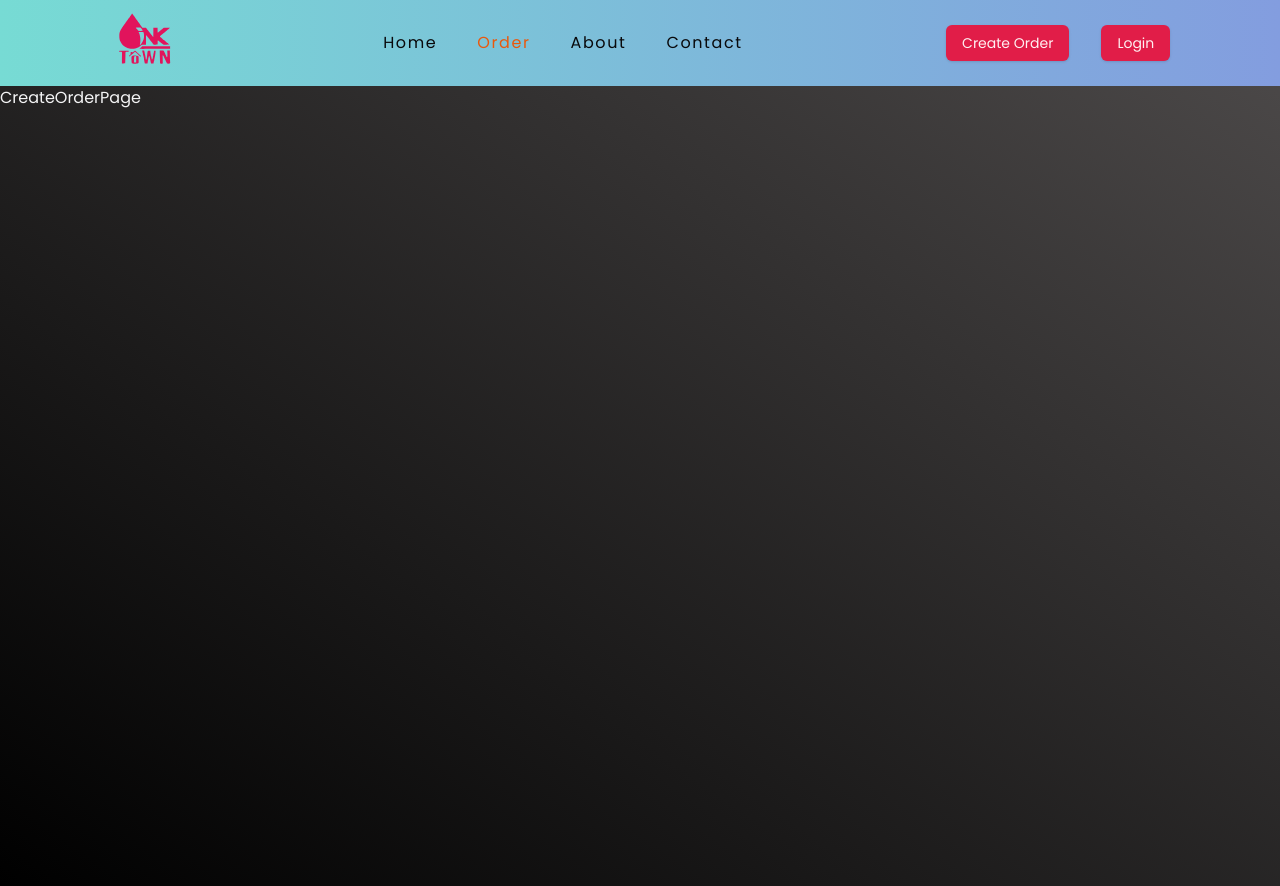
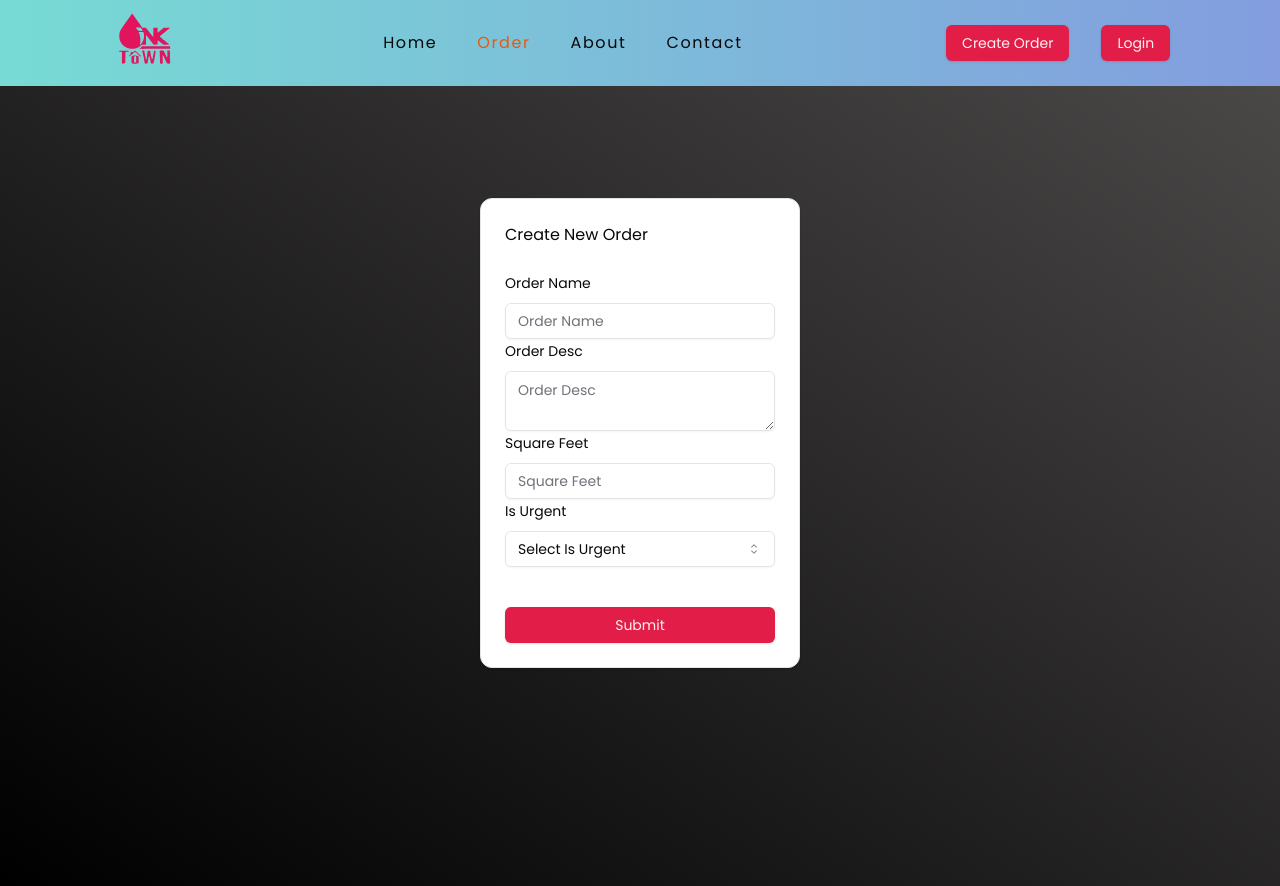
Before and after one commit to rak626/PressioUI, a Next.js app in the folder pressio/: page /order/createorder in a window 1280 px wide. Built offline with nearby package versions, Linux system fonts and the light colour scheme.

Commit message:
create new order first part done

```diff
--- a/pressio/package.json
+++ b/pressio/package.json
@@ -9,6 +9,7 @@
     "lint": "next lint"
   },
   "dependencies": {
+    "@hookform/resolvers": "^3.3.4",
     "@radix-ui/react-checkbox": "^1.0.4",
     "@radix-ui/react-dialog": "^1.0.5",
     "@radix-ui/react-dropdown-menu": "^2.0.6",
@@ -27,6 +28,7 @@
     "next-themes": "^0.3.0",
     "react": "^18",
     "react-dom": "^18",
+    "react-hook-form": "^7.51.4",
     "tailwind-merge": "^2.3.0",
     "tailwindcss-animate": "^1.0.7",
     "zod": "^3.23.8"
--- a/pressio/src/app/(home)/order/(order)/createorder/page.tsx
+++ b/pressio/src/app/(home)/order/(order)/createorder/page.tsx
@@ -1,9 +1,143 @@
-import React from 'react'
+'use client'
+import { Button } from '@/components/ui/button'
+import { Card, CardContent, CardFooter, CardHeader } from '@/components/ui/card'
+import {
+  Form,
+  FormControl,
+  FormField,
+  FormItem,
+  FormLabel,
+  FormMessage,
+} from '@/components/ui/form'
+import { Input } from '@/components/ui/input'
+import {
+  Select,
+  SelectContent,
+  SelectItem,
+  SelectTrigger,
+  SelectValue,
+} from '@/components/ui/select'
+import { Textarea } from '@/components/ui/textarea'
+import { CreateOrderFormSchema } from '@/lib/types/from-schema'
+import { zodResolver } from '@hookform/resolvers/zod'
+import { useForm } from 'react-hook-form'
+import { z } from 'zod'
+const CreateOrderPage = () => {
+  const form = useForm<z.infer<typeof CreateOrderFormSchema>>({
+    resolver: zodResolver(CreateOrderFormSchema),
+    defaultValues: {
+      orderName: '',
+      orderDesc: '',
+      isUrgent: false,
+    },
+  })
 
-const CreateOrderPage = () => {
+  const submitHandler = (data: z.infer<typeof CreateOrderFormSchema>) => {
+    console.log('data .. . ... ')
+    console.log({ data })
+  }
   return (
-	<section className='min-h-screen text-secondary'>
-    CreateOrderPage</section>
+    <main className=" w-1/4 mx-auto min-h-screen py-[7rem]">
+      <Card className="">
+        <CardHeader>Create New Order</CardHeader>
+        <Form {...form}>
+          <form
+            onSubmit={form.handleSubmit(submitHandler)}
+            className="flex flex-col gap-4 "
+          >
+            <CardContent>
+              <FormField
+                control={form.control}
+                name="orderName"
+                render={({ field }) => {
+                  return (
+                    <FormItem>
+                      <FormLabel>Order Name</FormLabel>
+                      <FormControl>
+                        <Input
+                          placeholder="Order Name"
+                          type="text"
+                          {...field}
+                        />
+                      </FormControl>
+                      <FormMessage />
+                    </FormItem>
+                  )
+                }}
+              />
+              <FormField
+                control={form.control}
+                name="orderDesc"
+                render={({ field }) => {
+                  return (
+                    <FormItem>
+                      <FormLabel>Order Desc</FormLabel>
+                      <FormControl>
+                        <Textarea placeholder="Order Desc" {...field} />
+                      </FormControl>
+                      <FormMessage />
+                    </FormItem>
+                  )
+                }}
+              />
+              <FormField
+                control={form.control}
+                name="squareFeet"
+                render={({ field }) => {
+                  return (
+                    <FormItem>
+                      <FormLabel>Square Feet</FormLabel>
+                      <FormControl>
+                        <Input
+                          placeholder="Square Feet"
+                          type="number"
+                          onChange={(data) =>
+                            field.onChange(Number(data.target.value))
+                          }
+                        />
+                      </FormControl>
+                      <FormMessage />
+                    </FormItem>
+                  )
+                }}
+              />
+              <FormField
+                control={form.control}
+                name="isUrgent"
+                render={({ field }) => {
+                  return (
+                    <FormItem>
+                      <FormLabel>Is Urgent</FormLabel>
+                      <Select
+                        onValueChange={(data) =>
+                          field.onChange(data === 'true' ? true : false)
+                        }
+                      >
+                        <FormControl>
+                          <SelectTrigger>
+                            <SelectValue placeholder="Select Is Urgent" />
+                          </SelectTrigger>
+                        </FormControl>
+                        <SelectContent>
+                          <SelectItem value={'true'}>Yes</SelectItem>
+                          <SelectItem value={'false'}>No</SelectItem>
+                        </SelectContent>
+                      </Select>
+                      <FormMessage />
+                    </FormItem>
+                  )
+                }}
+              />
+            </CardContent>
+            <CardFooter>
+              <Button type="submit" className="w-full">
+                Submit
+              </Button>
+            </CardFooter>
+          </form>
+        </Form>
+      </Card>
+    </main>
   )
 }
 
--- /dev/null
+++ b/pressio/src/components/ui/form.tsx
@@ -0,0 +1,176 @@
+import * as React from "react"
+import * as LabelPrimitive from "@radix-ui/react-label"
+import { Slot } from "@radix-ui/react-slot"
+import {
+  Controller,
+  ControllerProps,
+  FieldPath,
+  FieldValues,
+  FormProvider,
+  useFormContext,
+} from "react-hook-form"
+
+import { cn } from "@/lib/utils"
+import { Label } from "@/components/ui/label"
+
+const Form = FormProvider
+
+type FormFieldContextValue<
+  TFieldValues extends FieldValues = FieldValues,
+  TName extends FieldPath<TFieldValues> = FieldPath<TFieldValues>
+> = {
+  name: TName
+}
+
+const FormFieldContext = React.createContext<FormFieldContextValue>(
+  {} as FormFieldContextValue
+)
+
+const FormField = <
+  TFieldValues extends FieldValues = FieldValues,
+  TName extends FieldPath<TFieldValues> = FieldPath<TFieldValues>
+>({
+  ...props
+}: ControllerProps<TFieldValues, TName>) => {
+  return (
+    <FormFieldContext.Provider value={{ name: props.name }}>
+      <Controller {...props} />
+    </FormFieldContext.Provider>
+  )
+}
+
+const useFormField = () => {
+  const fieldContext = React.useContext(FormFieldContext)
+  const itemContext = React.useContext(FormItemContext)
+  const { getFieldState, formState } = useFormContext()
+
+  const fieldState = getFieldState(fieldContext.name, formState)
+
+  if (!fieldContext) {
+    throw new Error("useFormField should be used within <FormField>")
+  }
+
+  const { id } = itemContext
+
+  return {
+    id,
+    name: fieldContext.name,
+    formItemId: `${id}-form-item`,
+    formDescriptionId: `${id}-form-item-description`,
+    formMessageId: `${id}-form-item-message`,
+    ...fieldState,
+  }
+}
+
+type FormItemContextValue = {
+  id: string
+}
+
+const FormItemContext = React.createContext<FormItemContextValue>(
+  {} as FormItemContextValue
+)
+
+const FormItem = React.forwardRef<
+  HTMLDivElement,
+  React.HTMLAttributes<HTMLDivElement>
+>(({ className, ...props }, ref) => {
+  const id = React.useId()
+
+  return (
+    <FormItemContext.Provider value={{ id }}>
+      <div ref={ref} className={cn("space-y-2", className)} {...props} />
+    </FormItemContext.Provider>
+  )
+})
+FormItem.displayName = "FormItem"
+
+const FormLabel = React.forwardRef<
+  React.ElementRef<typeof LabelPrimitive.Root>,
+  React.ComponentPropsWithoutRef<typeof LabelPrimitive.Root>
+>(({ className, ...props }, ref) => {
+  const { error, formItemId } = useFormField()
+
+  return (
+    <Label
+      ref={ref}
+      className={cn(error && "text-destructive", className)}
+      htmlFor={formItemId}
+      {...props}
+    />
+  )
+})
+FormLabel.displayName = "FormLabel"
+
+const FormControl = React.forwardRef<
+  React.ElementRef<typeof Slot>,
+  React.ComponentPropsWithoutRef<typeof Slot>
+>(({ ...props }, ref) => {
+  const { error, formItemId, formDescriptionId, formMessageId } = useFormField()
+
+  return (
+    <Slot
+      ref={ref}
+      id={formItemId}
+      aria-describedby={
+        !error
+          ? `${formDescriptionId}`
+          : `${formDescriptionId} ${formMessageId}`
+      }
+      aria-invalid={!!error}
+      {...props}
+    />
+  )
+})
+FormControl.displayName = "FormControl"
+
+const FormDescription = React.forwardRef<
+  HTMLParagraphElement,
+  React.HTMLAttributes<HTMLParagraphElement>
+>(({ className, ...props }, ref) => {
+  const { formDescriptionId } = useFormField()
+
+  return (
+    <p
+      ref={ref}
+      id={formDescriptionId}
+      className={cn("text-[0.8rem] text-muted-foreground", className)}
+      {...props}
+    />
+  )
+})
+FormDescription.displayName = "FormDescription"
+
+const FormMessage = React.forwardRef<
+  HTMLParagraphElement,
+  React.HTMLAttributes<HTMLParagraphElement>
+>(({ className, children, ...props }, ref) => {
+  const { error, formMessageId } = useFormField()
+  const body = error ? String(error?.message) : children
+
+  if (!body) {
+    return null
+  }
+
+  return (
+    <p
+      ref={ref}
+      id={formMessageId}
+      className={cn("text-[0.8rem] font-medium text-destructive", className)}
+      {...props}
+    >
+      {body}
+    </p>
+  )
+})
+FormMessage.displayName = "FormMessage"
+
+export {
+  useFormField,
+  Form,
+  FormItem,
+  FormLabel,
+  FormControl,
+  FormDescription,
+  FormMessage,
+  FormField,
+}
--- a/pressio/src/lib/types/from-schema.ts
+++ b/pressio/src/lib/types/from-schema.ts
@@ -1,14 +1,14 @@
 import { z } from 'zod'
-const createOrderFromSchema = z.object({
+export const CreateOrderFormSchema = z.object({
   orderName: z.string().min(2).max(50),
   orderDesc: z.string().min(2).max(50),
   squareFeet: z.number().positive(),
-  orderStatus: z.number().int().min(0).max(8),
+  // orderStatus: z.number().int().min(0).max(8).optional(),
   isUrgent: z.boolean(),
-  createdBy: z.string().min(2).max(50),
-  assignedTo: z.string().min(2).max(50),
-  createdAt: z.string().regex(/^\d{4}-\d{2}-\d{2}T\d{2}:\d{2}:\d{2}.\d{3}Z$/),
-  lastModifiedAt: z
-    .string()
-    .regex(/^\d{4}-\d{2}-\d{2}T\d{2}:\d{2}:\d{2}.\d{3}Z$/),
+  // createdBy: z.string().min(2).max(50).optional(),
+  // assignedTo: z.string().min(2).max(50).optional(),
+  // createdAt: z.string().regex(/^\d{4}-\d{2}-\d{2}T\d{2}:\d{2}:\d{2}.\d{3}Z$/),
+  // lastModifiedAt: z
+  //   .string()
+  //   .regex(/^\d{4}-\d{2}-\d{2}T\d{2}:\d{2}:\d{2}.\d{3}Z$/),
 })
```
Also changed, not shown: 1 other file (tests, documents, lock files or other folders).
